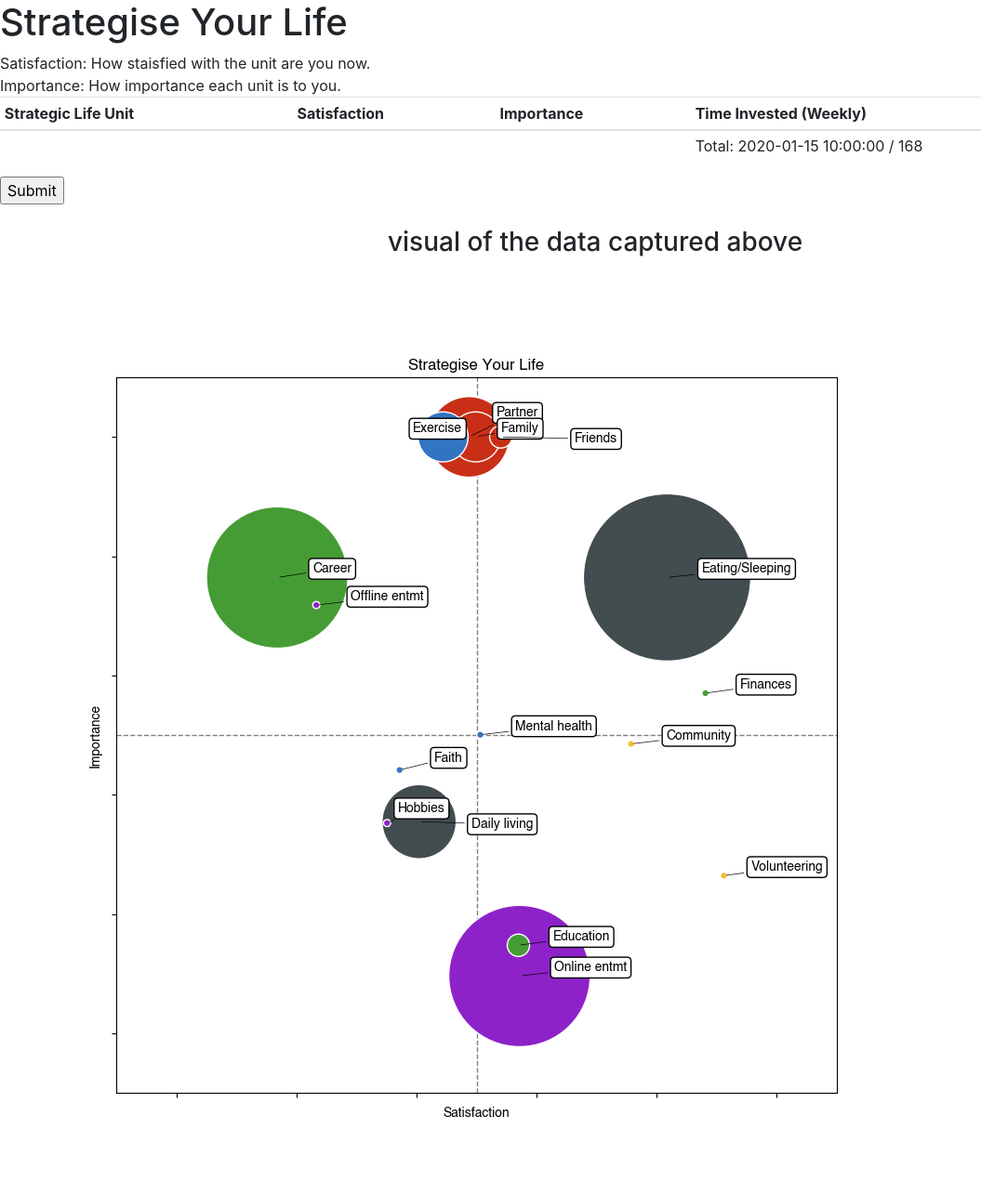
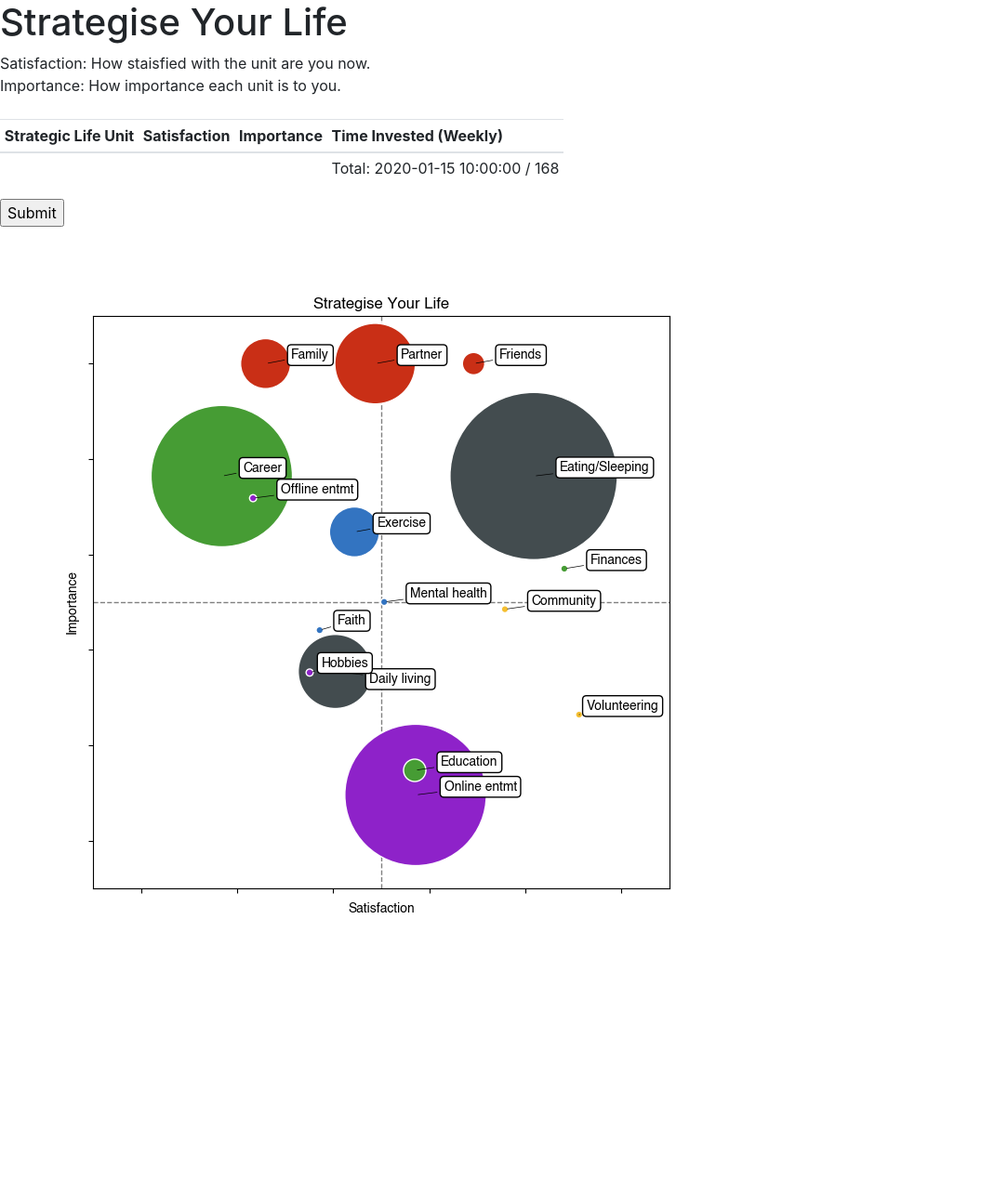
Before and after one commit to DavidOForrester/strategise-your-life-project-python, a Flask app: template website/templates/home.html in a window 1280 px wide. Shown: the whole page at 93% size, without its empty margins (0-1055 px from the left). After the commit the page ends 982 px from the top, so only its background shows below. Run offline with Flask 3, Linux system fonts and the light colour scheme; the template is opened without the code that fills it: values that come from a table or form of the project are taken from there, most other values are stand-ins (such as "Sample title", 1, 10 or a date in 2020); some libraries are stand-ins or nearby versions.

Commit message:
Cleaning up the page layout

```diff
--- a/website/templates/base.html
+++ b/website/templates/base.html
@@ -14,20 +14,28 @@
       href="https://stackpath.bootstrapcdn.com/font-awesome/4.7.0/css/font-awesome.min.css"
       crossorigin="anonymous"
     />
-
     <title>{% block title %}Home{% endblock %}</title>
   </head>
   <body>
     <h1>Strategise Your Life</h1>
-
-    <div class="table_container">
-      {% block table_content %}
-      {% endblock %}
+    <div>
+      Satisfaction: How staisfied with the unit are you now.<br />
+      Importance: How importance each unit is to you.
     </div>
-    <br>
-    <div class="visual_container">
-      {% block visual_content %}
-      {% endblock %}
+    <br />
+    <div class="container-fluid">
+      <div class="row">
+        <div class="col-xs-">
+          <div class="table_container">
+            {% block table_content %} {% endblock %}
+          </div>
+        </div>
+        <div class="col-xs-">
+          <div class="visual_container">
+            {% block visual_content %} {% endblock %}
+          </div>
+        </div>
+      </div>
     </div>
     <script
       src="https://code.jquery.com/jquery-3.2.1.slim.min.js"
--- a/website/templates/home.html
+++ b/website/templates/home.html
@@ -3,10 +3,6 @@
 
 {% block table_content %}
 <form method="POST">
-  <div>
-    Satisfaction: How staisfied with the unit are you now.<br>
-    Importance: How importance each unit is to you.
-  </div>
   <table class="table table-sm">
     <thead>
       <tr>
@@ -38,6 +34,5 @@
 {% endblock %}
 
 {% block visual_content %}
-<h3 align="center">visual of the data captured above</h3>
 <img src="../static/visual.png" alt="">
 {% endblock %}
--- a/website/visuals.py
+++ b/website/visuals.py
@@ -35,7 +35,7 @@
 
   colour_list = [colours[group] for group in df['strategicLifeAreas']]
 
-  fig = plt.figure(figsize=(10,10))
+  fig = plt.figure(figsize=(8,8))
   ax = fig.add_subplot(111)
 
   #Setting up the text on the plot
```
Also changed, not shown: instance/database.db, website/static/visual.png.
